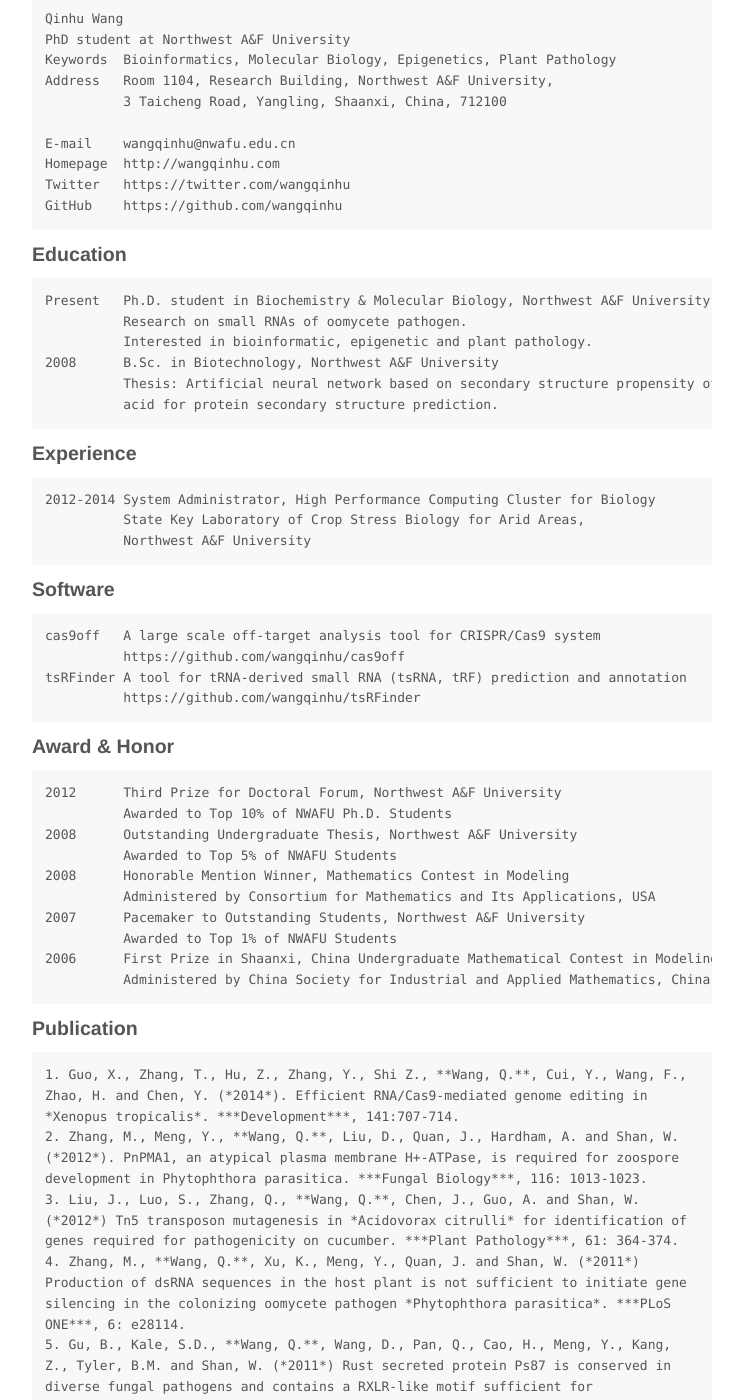
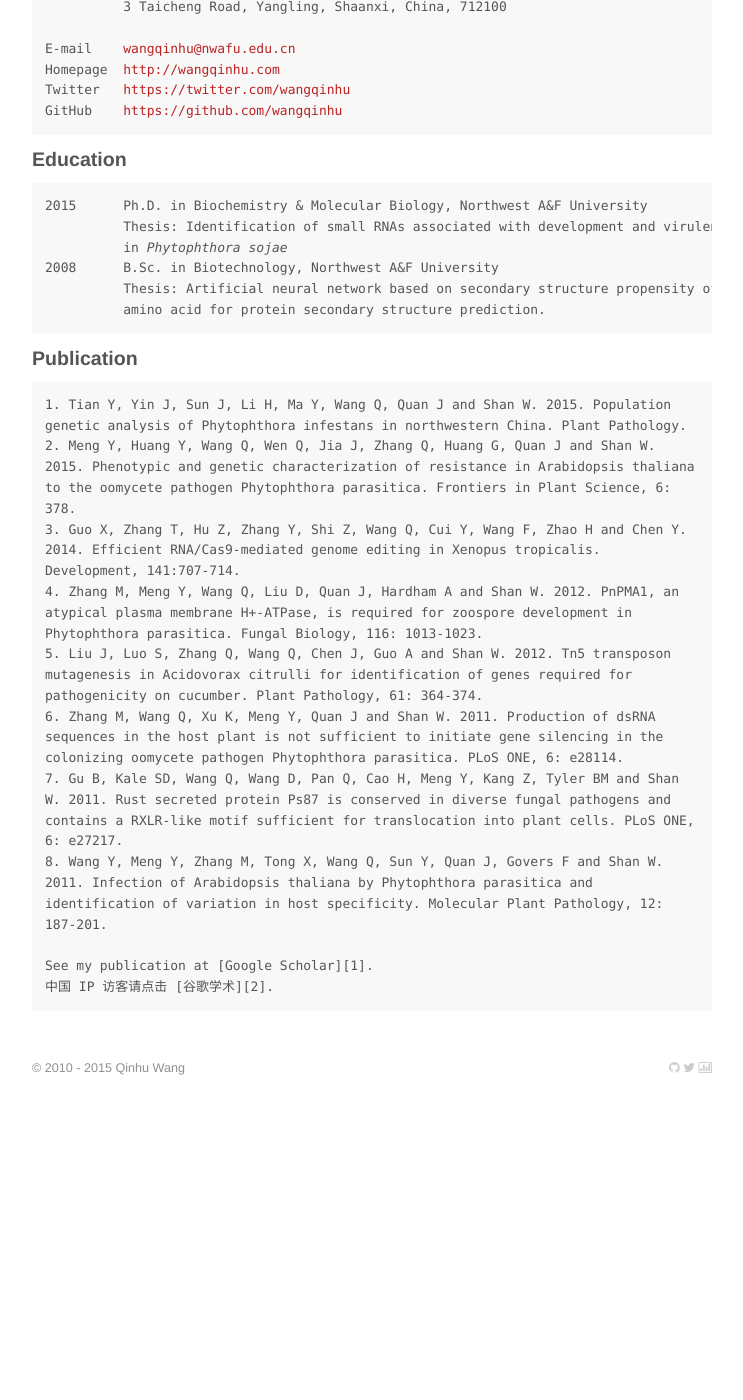
Before and after one commit to wangqinhu/wangqinhu.github.io, a Jekyll site: the page built from about.md, in a window 1280 px wide and 1400 px high, scrolled down 390 px. Shown: the whole window, without its empty margins (268-1011 px from the left). Built offline with Jekyll 4.4.1, drawn with Linux system fonts in a browser that asks for light colours; Markdown is read by kramdown in place of the engine named in the settings; after the commit the page ends 1516 px from its top, so only the background shows below that; some of the changed text lies outside the part shown.

Commit message:
update info

```diff
--- a/about.md
+++ b/about.md
@@ -5,83 +5,56 @@
 date: 2014-2-24 13:49:13
 ---
 
-<blockquote>WANG, QINHU :: For Hire</blockquote>
+<blockquote>王秦虎 博士
+西北农林科技大学植物保护学院
+关 键 词  生物信息学，分子生物学，表观遗传学，植物病理学
+联系地址  中国 陕西杨凌邰城路3号 西北农林科技大学 科研楼 1302 室, 712100
 
-Name Card
----------
-
-<blockquote>王秦虎
-西北农林科技大学博士研究生
-关键词    生物信息学，分子生物学，表观遗传学，植物病理学
-联系地址  中国/陕西杨凌邰城路3号/西北农林科技大学/科研楼1104室 712100
-
-Qinhu Wang
-PhD student at Northwest A&F University
+Qinhu Wang, PhD
+College of Plant Protection, Northwest A&F University
 Keywords  Bioinformatics, Molecular Biology, Epigenetics, Plant Pathology
-Address   Room 1104, Research Building, Northwest A&F University,
+Address   Room 1302, Research Building, Northwest A&F University,
           3 Taicheng Road, Yangling, Shaanxi, China, 712100
 
-E-mail    wangqinhu@nwafu.edu.cn
-Homepage  http://wangqinhu.com
-Twitter   https://twitter.com/wangqinhu
-GitHub    https://github.com/wangqinhu</blockquote>
+E-mail    <a href="mailto:wangqinhu@nwafu.edu.cn">wangqinhu@nwafu.edu.cn</a>
+Homepage  <a href="http://wangqinhu.com">http://wangqinhu.com</a>
+Twitter   <a href="https://twitter.com/wangqinhu">https://twitter.com/wangqinhu</a>
+GitHub    <a href="https://github.com/wangqinhu">https://github.com/wangqinhu</a></blockquote>
 
 Education
 ---------
 
-<blockquote>Present   Ph.D. student in Biochemistry & Molecular Biology, Northwest A&F University
-          Research on small RNAs of oomycete pathogen.
-          Interested in bioinformatic, epigenetic and plant pathology.
+<blockquote>2015      Ph.D. in Biochemistry & Molecular Biology, Northwest A&F University
+          Thesis: Identification of small RNAs associated with development and virulence
+          in <i>Phytophthora sojae</i>
 2008      B.Sc. in Biotechnology, Northwest A&F University
-          Thesis: Artificial neural network based on secondary structure propensity of amino
-          acid for protein secondary structure prediction.</blockquote>
-
-Experience
-----------
-
-<blockquote>2012-2014 System Administrator, High Performance Computing Cluster for Biology
-          State Key Laboratory of Crop Stress Biology for Arid Areas,
-          Northwest A&F University</blockquote>
-
-Software
---------
-
-<blockquote>cas9off   A large scale off-target analysis tool for CRISPR/Cas9 system
-          https://github.com/wangqinhu/cas9off
-tsRFinder A tool for tRNA-derived small RNA (tsRNA, tRF) prediction and annotation
-          https://github.com/wangqinhu/tsRFinder</blockquote>
-
-Award & Honor
--------------
-
-<blockquote>2012      Third Prize for Doctoral Forum, Northwest A&F University
-          Awarded to Top 10% of NWAFU Ph.D. Students
-2008      Outstanding Undergraduate Thesis, Northwest A&F University
-          Awarded to Top 5% of NWAFU Students
-2008      Honorable Mention Winner, Mathematics Contest in Modeling
-          Administered by Consortium for Mathematics and Its Applications, USA
-2007      Pacemaker to Outstanding Students, Northwest A&F University
-          Awarded to Top 1% of NWAFU Students
-2006      First Prize in Shaanxi, China Undergraduate Mathematical Contest in Modeling
-          Administered by China Society for Industrial and Applied Mathematics, China</blockquote>
+          Thesis: Artificial neural network based on secondary structure propensity of
+          amino acid for protein secondary structure prediction.</blockquote>
 
 Publication
 -----------
 
 <bib>
-1. Guo, X., Zhang, T., Hu, Z., Zhang, Y., Shi Z., **Wang, Q.**, Cui, Y., Wang, F., Zhao, H. and Chen, Y. (*2014*). Efficient RNA/Cas9-mediated genome editing in *Xenopus tropicalis*. ***Development***, 141:707-714.
+1.	Tian Y, Yin J, Sun J, Li H, Ma Y, Wang Q, Quan J and Shan W. 2015. Population genetic analysis of Phytophthora infestans in northwestern China. Plant Pathology.
 <br>
-2. Zhang, M., Meng, Y., **Wang, Q.**, Liu, D., Quan, J., Hardham, A. and Shan, W. (*2012*). PnPMA1, an atypical plasma membrane H+-ATPase, is required for zoospore development in Phytophthora parasitica. ***Fungal Biology***, 116: 1013-1023.
+2.	Meng Y, Huang Y, Wang Q, Wen Q, Jia J, Zhang Q, Huang G, Quan J and Shan W. 2015. Phenotypic and genetic characterization of resistance in Arabidopsis thaliana to the oomycete pathogen Phytophthora parasitica. Frontiers in Plant Science, 6: 378.
 <br>
-3. Liu, J., Luo, S., Zhang, Q., **Wang, Q.**, Chen, J., Guo, A. and Shan, W. (*2012*) Tn5 transposon mutagenesis in *Acidovorax citrulli* for identification of genes required for pathogenicity on cucumber. ***Plant Pathology***, 61: 364-374.
+3.	Guo X, Zhang T, Hu Z, Zhang Y, Shi Z, Wang Q, Cui Y, Wang F, Zhao H and Chen Y. 2014. Efficient RNA/Cas9-mediated genome editing in Xenopus tropicalis. Development, 141:707-714.
 <br>
-4. Zhang, M., **Wang, Q.**, Xu, K., Meng, Y., Quan, J. and Shan, W. (*2011*) Production of dsRNA sequences in the host plant is not sufficient to initiate gene silencing in the colonizing oomycete pathogen *Phytophthora parasitica*. ***PLoS ONE***, 6: e28114.
+4.	Zhang M, Meng Y, Wang Q, Liu D, Quan J, Hardham A and Shan W. 2012. PnPMA1, an atypical plasma membrane H+-ATPase, is required for zoospore development in Phytophthora parasitica. Fungal Biology, 116: 1013-1023.
 <br>
-5. Gu, B., Kale, S.D., **Wang, Q.**, Wang, D., Pan, Q., Cao, H., Meng, Y., Kang, Z., Tyler, B.M. and Shan, W. (*2011*) Rust secreted protein Ps87 is conserved in diverse fungal pathogens and contains a RXLR-like motif sufficient for translocation into plant cells. ***PLoS ONE***, 6: e27217.
+5.	Liu J, Luo S, Zhang Q, Wang Q, Chen J, Guo A and Shan W. 2012. Tn5 transposon mutagenesis in Acidovorax citrulli for identification of genes required for pathogenicity on cucumber. Plant Pathology, 61: 364-374.
 <br>
-6. Wang, Y., Meng, Y., Zhang, M., Tong, X., **Wang, Q.**, Sun, Y., Quan, J., Govers, F. and Shan, W. (*2011*) Infection of *Arabidopsis thaliana* by *Phytophthora parasitica* and identification of variation in host specificity. ***Molecular Plant Pathology***, 12: 187-201.
+6.	Zhang M, Wang Q, Xu K, Meng Y, Quan J and Shan W. 2011. Production of dsRNA sequences in the host plant is not sufficient to initiate gene silencing in the colonizing oomycete pathogen Phytophthora parasitica. PLoS ONE, 6: e28114.
+<br>
+7.	Gu B, Kale SD, Wang Q, Wang D, Pan Q, Cao H, Meng Y, Kang Z, Tyler BM and Shan W. 2011. Rust secreted protein Ps87 is conserved in diverse fungal pathogens and contains a RXLR-like motif sufficient for translocation into plant cells. PLoS ONE, 6: e27217.
+<br>
+8.	Wang Y, Meng Y, Zhang M, Tong X, Wang Q, Sun Y, Quan J, Govers F and Shan W. 2011. Infection of Arabidopsis thaliana by Phytophthora parasitica and identification of variation in host specificity. Molecular Plant Pathology, 12: 187-201.
 <br>
 <br>
 See my publication at [Google Scholar][1].
+<br>
+中国 IP 访客请点击 [谷歌学术][2].
 </bib>
-[1]: http://scholar.gfsstp.com/citations?user=j26mVdEAAAAJ&hl
+[1]: http://scholar.google.com/citations?user=j26mVdEAAAAJ&hl
+[2]: http://scholar.glgoo.com/citations?user=j26mVdEAAAAJ&hl
```
